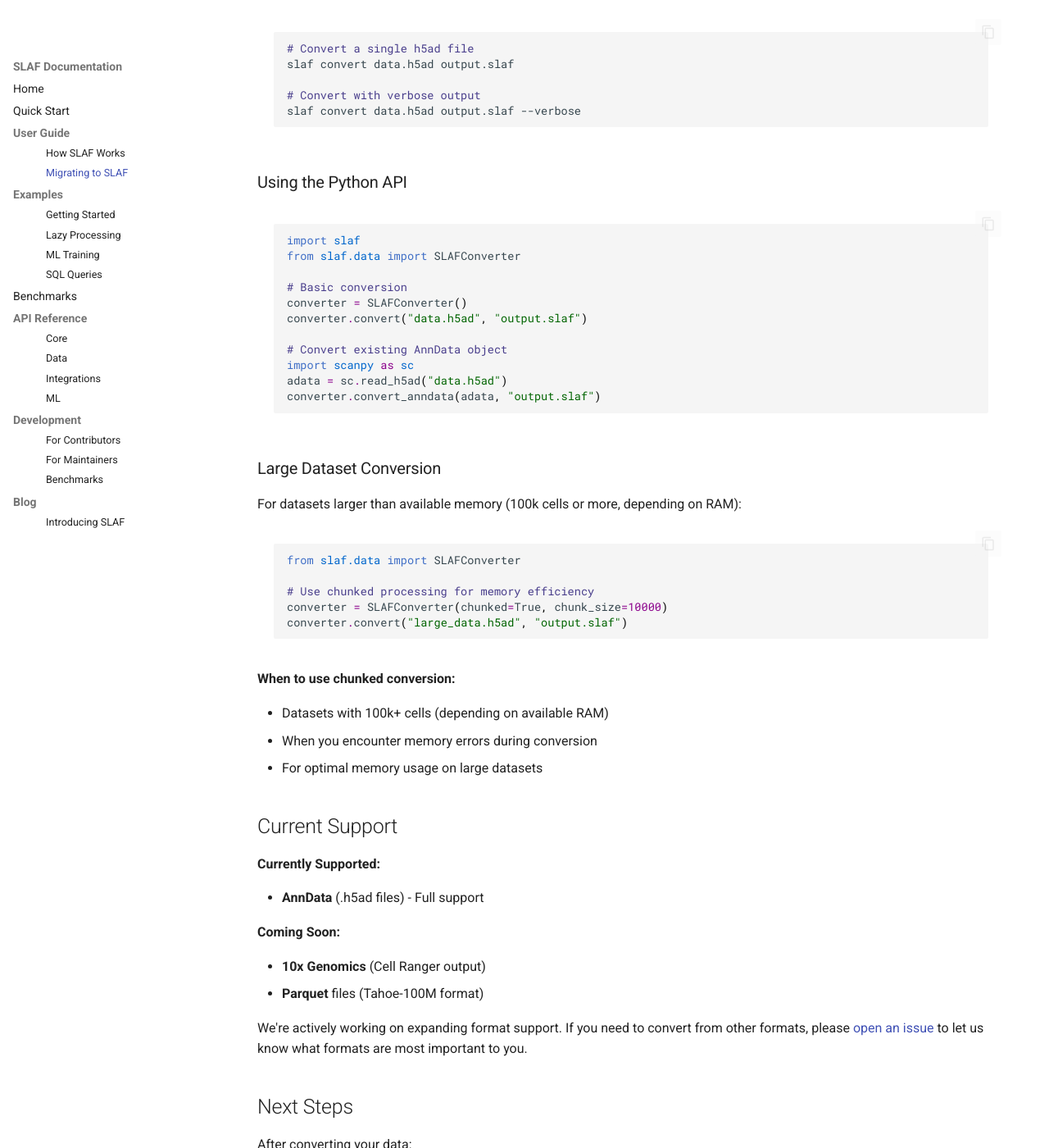
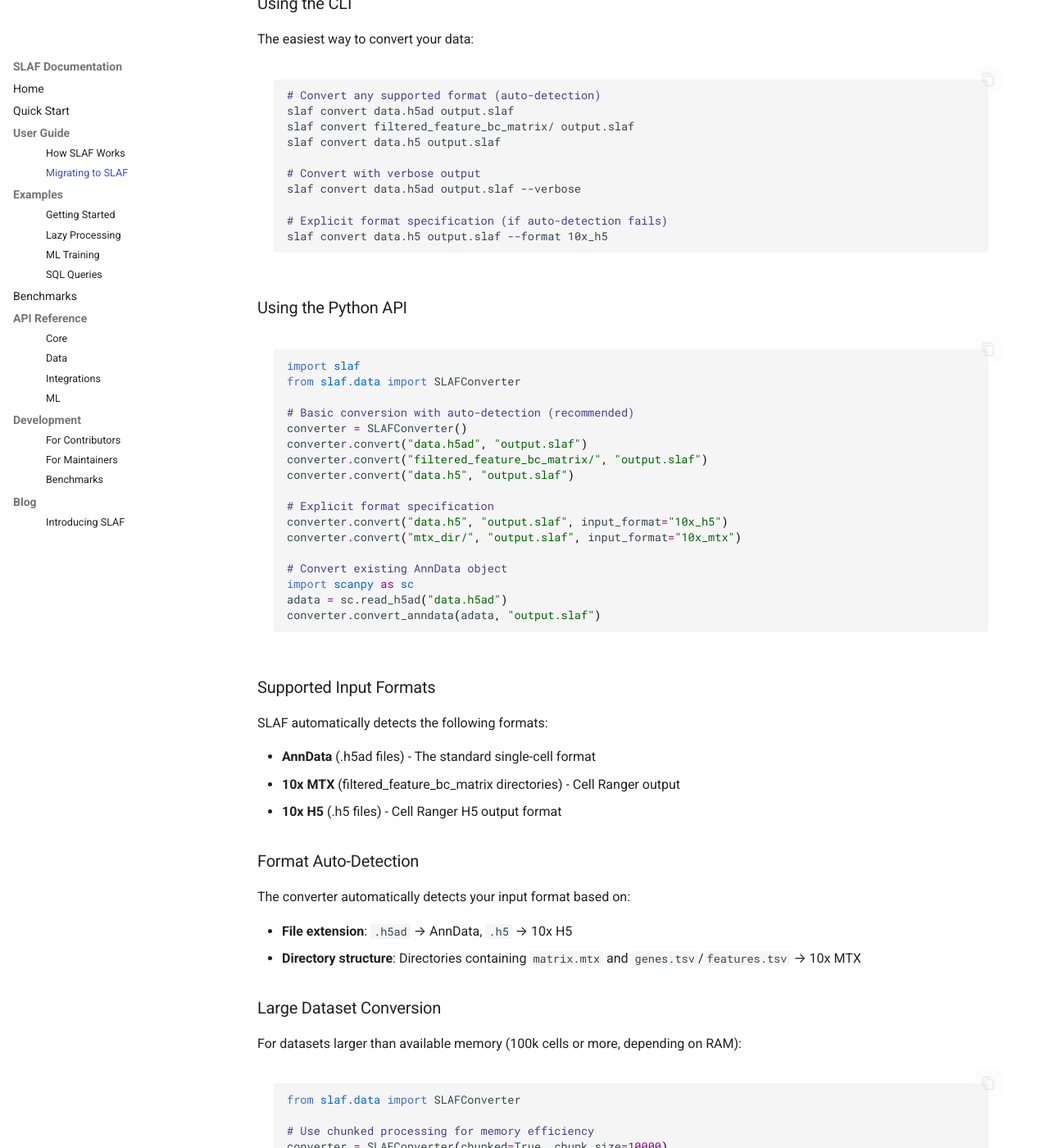
Before and after one commit to slaf-project/slaf, an MkDocs documentation site: the page built from docs/user-guide/migrating-to-slaf.md, in a window 1280 px wide and 1400 px high, scrolled down 269 px. Shown: the whole window at 82% size. Built offline with MkDocs 1.6.1 and Material for MkDocs 9.7.7, drawn with Linux system fonts in a browser that asks for light colours; comment, search, counter and statistics services are not loaded; some of the changed text lies outside the part shown.

Commit message:
refresh migration docs

````diff
--- a/docs/user-guide/migrating-to-slaf.md
+++ b/docs/user-guide/migrating-to-slaf.md
@@ -1,17 +1,24 @@
 # Migrating to SLAF
 
-## Converting from AnnData
+## Converting from Multiple Formats
+
+SLAF supports conversion from multiple single-cell data formats with automatic format detection.
 
 ### Using the CLI
 
 The easiest way to convert your data:
 
 ```bash
-# Convert a single h5ad file
+# Convert any supported format (auto-detection)
 slaf convert data.h5ad output.slaf
+slaf convert filtered_feature_bc_matrix/ output.slaf
+slaf convert data.h5 output.slaf
 
 # Convert with verbose output
 slaf convert data.h5ad output.slaf --verbose
+
+# Explicit format specification (if auto-detection fails)
+slaf convert data.h5 output.slaf --format 10x_h5
 ```
 
 ### Using the Python API
@@ -20,15 +27,36 @@ slaf convert data.h5ad output.slaf --verbose
 import slaf
 from slaf.data import SLAFConverter
 
-# Basic conversion
+# Basic conversion with auto-detection (recommended)
 converter = SLAFConverter()
 converter.convert("data.h5ad", "output.slaf")
+converter.convert("filtered_feature_bc_matrix/", "output.slaf")
+converter.convert("data.h5", "output.slaf")
+
+# Explicit format specification
+converter.convert("data.h5", "output.slaf", input_format="10x_h5")
+converter.convert("mtx_dir/", "output.slaf", input_format="10x_mtx")
 
 # Convert existing AnnData object
 import scanpy as sc
 adata = sc.read_h5ad("data.h5ad")
 converter.convert_anndata(adata, "output.slaf")
 ```
+
+### Supported Input Formats
+
+SLAF automatically detects the following formats:
+
+- **AnnData** (.h5ad files) - The standard single-cell format
+- **10x MTX** (filtered_feature_bc_matrix directories) - Cell Ranger output
+- **10x H5** (.h5 files) - Cell Ranger H5 output format
+
+### Format Auto-Detection
+
+The converter automatically detects your input format based on:
+
+- **File extension**: `.h5ad` → AnnData, `.h5` → 10x H5
+- **Directory structure**: Directories containing `matrix.mtx` and `genes.tsv`/`features.tsv` → 10x MTX
 
 ### Large Dataset Conversion
 
@@ -53,13 +81,52 @@ converter.convert("large_data.h5ad", "output.slaf")
 **Currently Supported:**
 
 - **AnnData** (.h5ad files) - Full support
+- **10x Genomics MTX** (Cell Ranger output directories) - Full support
+- **10x Genomics H5** (.h5 files) - Full support
+
+**Format Details:**
+
+- **10x MTX**: Supports both compressed (.gz) and uncompressed files
+- **10x H5**: Handles both true 10x H5 files and regular h5ad files with .h5 extension
+- **Auto-detection**: Works with both old (genes.tsv) and new (features.tsv) 10x formats
 
 **Coming Soon:**
 
-- **10x Genomics** (Cell Ranger output)
 - **Parquet** files (Tahoe-100M format)
+- **Additional single-cell formats**
 
 We're actively working on expanding format support. If you need to convert from other formats, please [open an issue](https://github.com/your-repo/slaf/issues) to let us know what formats are most important to you.
+
+## Conversion Examples
+
+### From 10x Cell Ranger Output
+
+```bash
+# Convert 10x MTX directory
+slaf convert filtered_feature_bc_matrix/ output.slaf
+
+# Convert 10x H5 file
+slaf convert filtered_feature_bc_matrix.h5 output.slaf
+```
+
+### From AnnData
+
+```bash
+# Convert h5ad file
+slaf convert data.h5ad output.slaf
+```
+
+### From Python
+
+```python
+from slaf.data import SLAFConverter
+
+# Auto-detect and convert
+converter = SLAFConverter()
+converter.convert("your_data.h5ad", "output.slaf")
+converter.convert("your_10x_directory/", "output.slaf")
+converter.convert("your_10x_file.h5", "output.slaf")
+```
 
 ## Next Steps
 
````
